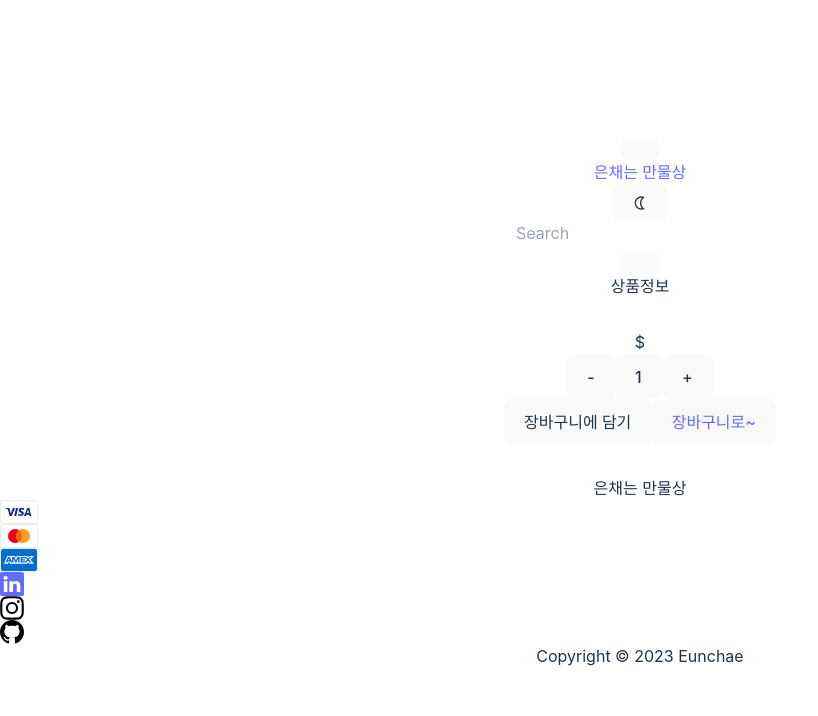
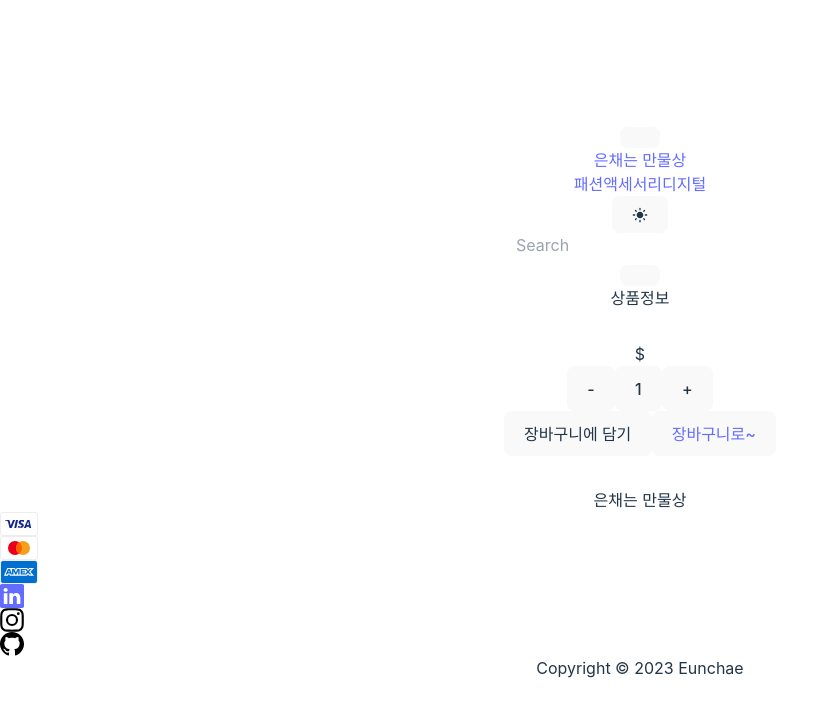
Before and after one commit to kidrauhl14/shop, a React (Vite) app in the folder new-shop/: page /product/1 in a window 1280 px wide. Shown: the top 716 px of the page, without its empty margins (0-818 px from the left). Built offline with nearby package versions, Linux system fonts and the light colour scheme; no server answers.

Commit message:
Header의 버튼 클릭 시, MainPage와 Header에 dark mode 적용

```diff
--- a/new-shop/src/App.jsx
+++ b/new-shop/src/App.jsx
@@ -11,6 +11,7 @@ import CartPage from "./pages/CartPage";
 function App() {
   const [products, setProducts] = useState([]);
   const [cart, setCart] = useState([]);
+  const [dark, setDark] = useState("dark");
 
   // 숫자로 표현된 가격을 문자열로 받아와서, 천 단위로 쉼표(,)를 추가
   // const convertPrice = (price) => {
@@ -19,7 +20,7 @@ function App() {
 
   return (
     <BrowserRouter>
-      <Header cart={cart} />
+      <Header cart={cart} dark={dark} setDark={setDark}/>
       <Routes>
         <Route
           path={"/"}
--- a/new-shop/src/components/footer.jsx
+++ b/new-shop/src/components/footer.jsx
@@ -2,7 +2,7 @@ import React from "react";
 
 export default function Footer({cart}) {
   return (
-    <div className="p-10 footer bg-base-200 text-base-content footer-center shadow-lg">
+    <div className="p-10 footer bg-base-200 text-base-content footer-center shadow-lg dark:bg-slate-400">
       <div className="grid grid-flow-row gap-4">
         <div className="font-extrabold text-4xl text-orange-500 p-2 hover:opacity-100 transition-opacity duration-300">
           은채는 만물상
--- a/new-shop/src/components/header.jsx
+++ b/new-shop/src/components/header.jsx
@@ -1,10 +1,11 @@
-import React from "react";
+import React,{useEffect} from "react";
 import { GiHamburgerMenu } from "react-icons/gi";
-import { MdOutlineNightlight } from "react-icons/md";
+import {MdLightMode} from "react-icons/md";
+import {MdNightlight} from "react-icons/md";
 import { useNavigate } from "react-router-dom";
 import { Link } from "react-router-dom";
 
-export default function Header({cart}) {
+export default function Header({cart, dark, setDark}) {
 
   const navigate = useNavigate(); //navigate함수 가져오기
 
@@ -12,8 +13,31 @@ export default function Header({cart}) {
     navigate("/");
   };
 
+  const toggleDarkMode = () => {
+    if (localStorage.getItem("theme") === "dark") {
+      // 다크모드 -> 기본모드
+      localStorage.removeItem("theme"); // 다크모드 삭제
+      document.documentElement.classList.remove("dark");  // html class에서 dark클래스 삭제 !
+      setDark("light");
+    } else {
+      // 기본모드 -> 다크모드
+      document.documentElement.classList.add("dark"); // html의 class에 dark 클래스 추가 !
+      localStorage.setItem("theme", "dark");  // localstorage에 dark를 추가해서 ! useEffect에서 처음에 검사해서 다크모드인지 판단해주려고 !
+      setDark("dark");
+    }
+  };
+
+  useEffect(() => {
+    // 처음에 다크모드인지 판단해서 뿌려주기 !! ( 나중에는 상태관리를 해도 괜찮습니다 ! )
+    if (localStorage.getItem("theme") === "dark") {
+      document.documentElement.classList.add("dark");
+    }
+  },[]);
+
+
+
   return (
-    <div className="navbar bg-gray-400 text-neutral-content">
+    <div className="navbar bg-gray-400 text-neutral-content dark:bg-slate-500">
       <div className="flex-none">
         <button className="btn btn-square btn-ghost">
           <svg
@@ -39,10 +63,38 @@ export default function Header({cart}) {
           은채는 만물상
         </a>
       </div>
+      <div class="flex-none hidden md:flex md:flex-1 ml-2">
+        <a
+          class="btn btn-ghost btn-sm rounded-btn text-gray-700 dark:text-white"
+          href="/fashion"
+        >
+          패션
+        </a>
+        <a
+          class="btn btn-ghost btn-sm rounded-btn text-gray-700 dark:text-white"
+          href="/accessory"
+        >
+          액세서리
+        </a>
+        <a
+          class="btn btn-ghost btn-sm rounded-btn text-gray-700 dark:text-white"
+          href="/digital"
+        >
+          디지털
+        </a>
+      </div>
       <div className="flex-none gap-2">
-        <button className="bg-black dark:bg-black w-4 h-6 mt-2 text-white">
-          <MdOutlineNightlight />
+        <button
+          onClick={() => toggleDarkMode("dark")}
+          className="bg-slate-500 dark:bg-slate-600 w-8 h-10 p-2"
+        >
+          {dark === "dark" ? (
+            <MdLightMode className="pl-0" />
+          ) : (
+            <MdNightlight className="pl-0" />
+          )}
         </button>
+
         <div className="form-control">
           <input
             type="text"
--- a/new-shop/src/pages/MainPage.jsx
+++ b/new-shop/src/pages/MainPage.jsx
@@ -26,7 +26,7 @@ export default function MainPage({products, setProducts}) {
 
   return (
     <div>
-      <div className=" pt-10 carousel rounded-box shadow-xl">
+      <div className=" pt-10 carousel rounded-3xl shadow-xl">
         <div className="w-96 carousel-item">
           <img src={FoodImg} alt="음식 이미지" />
           <p className="font-extrabold text-4xl absolute text-orange-500 p-2 hover:opacity-100 transition-opacity duration-300">
@@ -55,7 +55,7 @@ export default function MainPage({products, setProducts}) {
 
       <div>
         {categories.map((category) => (
-          <section key={category}>
+          <section key={category} className='dark:bg-slate-500'>
             <div className="w-48 p-4 my-4 shadow-lg">
               <h1 className="font-extrabold text-4xl text-orange-500">
                 {category}
```
Also changed, not shown: new-shop/tailwind.config.js (+0 -17 lines).
